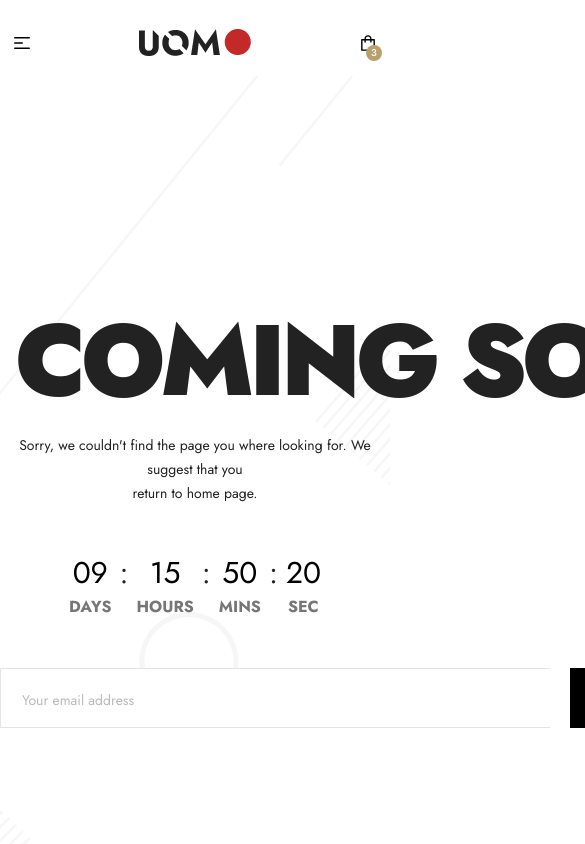
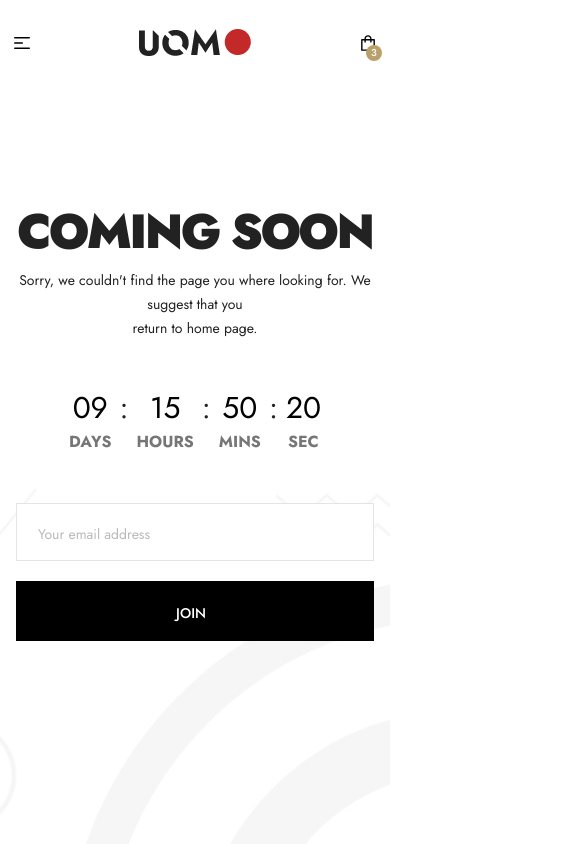
Before and after one commit to Sijan666/uomo-eCommerce, a React (Vite) app: page /coming_soon in a window 390 px wide. Shown: the top 844 px of the page, 585 px wide, since content can reach past the window. Built offline with nearby package versions, Linux system fonts and the light colour scheme.

Commit message:
added responsiveness to coming soon page

```diff
--- a/src/components/pages/ComingSoon.jsx
+++ b/src/components/pages/ComingSoon.jsx
@@ -6,18 +6,18 @@ const ComingSoon = () => {
   return (
     <section
       id="coming_soon"
-      className="w-full"
+      className="w-full object-cover aspect-auto bg-cover bg-center bg-no-repeat"
       style={{ backgroundImage: `url(${comingSoonImage})` }}
     >
-      <div className="min-h-screen max-w-[771px] mx-auto flex justify-center bg-cover bg-center bg-no-repeat relative">
-        <div className=" h-[407px] w-full mt-[212px] absolute">
+      <div className="min-h-screen max-w-[771px] mx-auto md:mx-auto lg:mx-auto flex justify-center bg-cover bg-center bg-no-repeat relative md:px-0 lg:px-0">
+        <div className=" lg:h-[407px] w-full mt-[120px] md:mt-[160px] lg:mt-[212px] absolute">
           {/* Heading */}
-          <h1 className="w-[771px] h-[145px] text-[100px] flex items-center justify-center font-black uppercase text-[#222222] tracking-tighter font-Jost">
+          <h1 className="lg:w-[771px] lg:h-[145px] text-[48px] md:text-[70px] lg:text-[100px]  flex items-center justify-center font-black uppercase text-[#222222] tracking-tighter font-Jost">
             Coming Soon
           </h1>
 
           {/* Subtitle */}
-          <p className="font-Jost text-[14px] font-normal text-[#222222] text-center leading-[24px]  mb-[45px]">
+          <p className="font-Jost text-[14px] font-normal text-[#222222] text-center leading-[24px]  mb-[45px] px-4 md:px-0 lg:px-0">
             Sorry, we couldn't find the page you where looking for. We suggest
             that you
             <br />
@@ -30,15 +30,17 @@ const ComingSoon = () => {
           </div>
 
           {/* Email + Join */}
-          <div className="flex justify-center gap-x-[20px] w-[720px]">
-            <input
+          <div className="flex flex-col md:flex-row lg:flex-row mx-auto justify-center gap-x-[20px] w-full md:w-[520px] lg:w-[720px] lg:ml-3 gap-y-[20px] px-4 md:px-0 lg:px-0">
+           <input
               type="email"
               placeholder="Your email address"
-              className="flex-1 pt-[20px] pb-[16px] pl-[21px] box-border border border-[#E4E4E4] border-r-0 text-[14px] text-[#767676] bg-white outline-none font-Jost font-normal font-[14px] w-[550px] h-[60px]"
+              className="flex-1 pt-[20px] pb-[16px] pl-[21px] box-border border border-[#E4E4E4]  text-[14px] text-[#767676] bg-white outline-none
+               font-Jost font-normal w-full md:w-[400px] lg:w-[550px] h-[60px] "
             />
+
             <button
-              className="bg-black text-white pt-[20px] pb-[16px] pl-[61px] pr-[69px] text-[14px] font-medium  uppercase font-Jost hover:bg-[#767676] transition-colors
-          w-[150px] h-[60px]"
+              className="bg-black text-white pt-[20px] pb-[16px] pl-[61px] pr-[69px] text-[14px] font-medium uppercase font-Jost hover:bg-[#767676] transition-colors
+               w-full md:w-[150px] h-[60px]"
             >
               Join
             </button>
```
